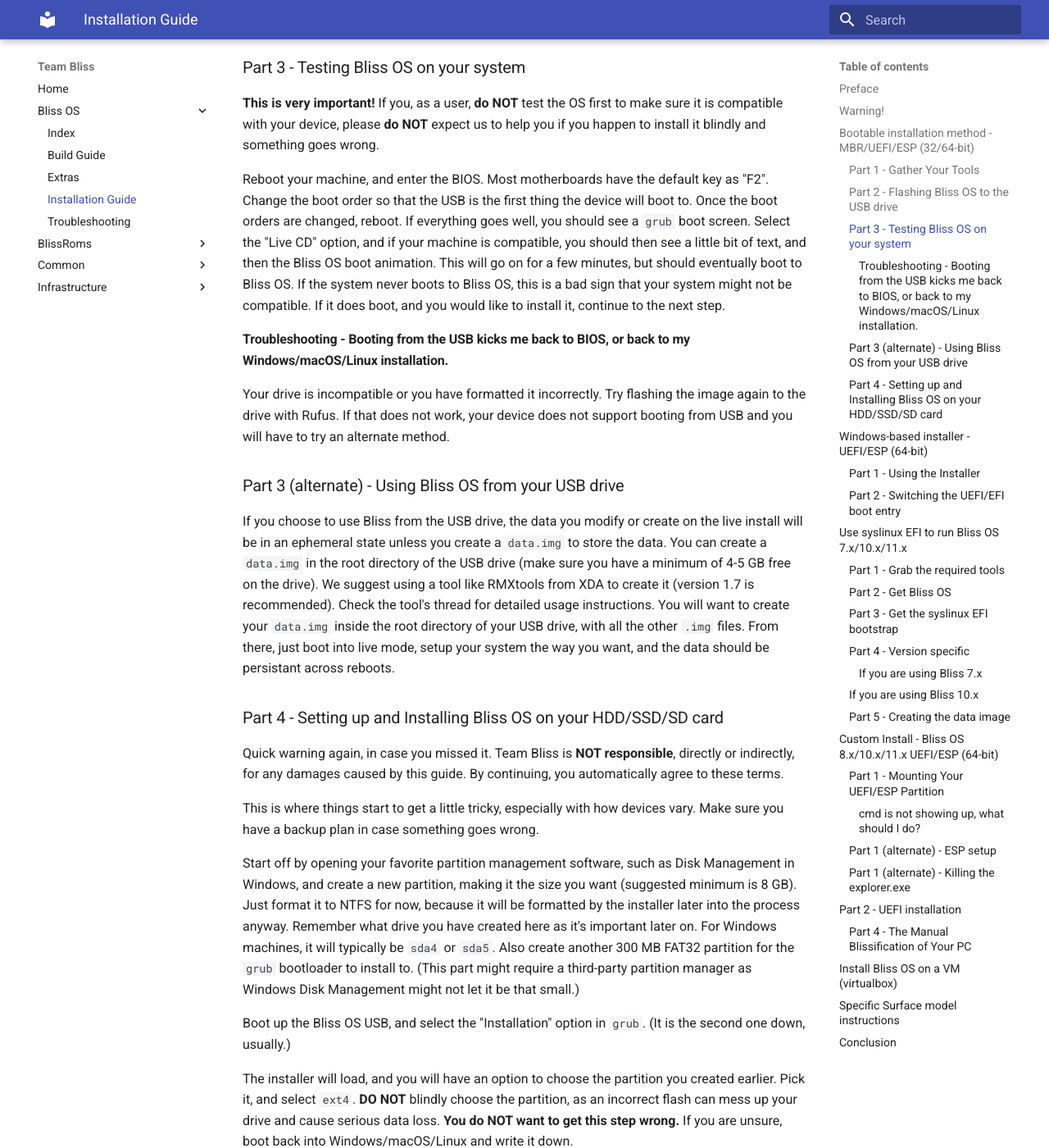
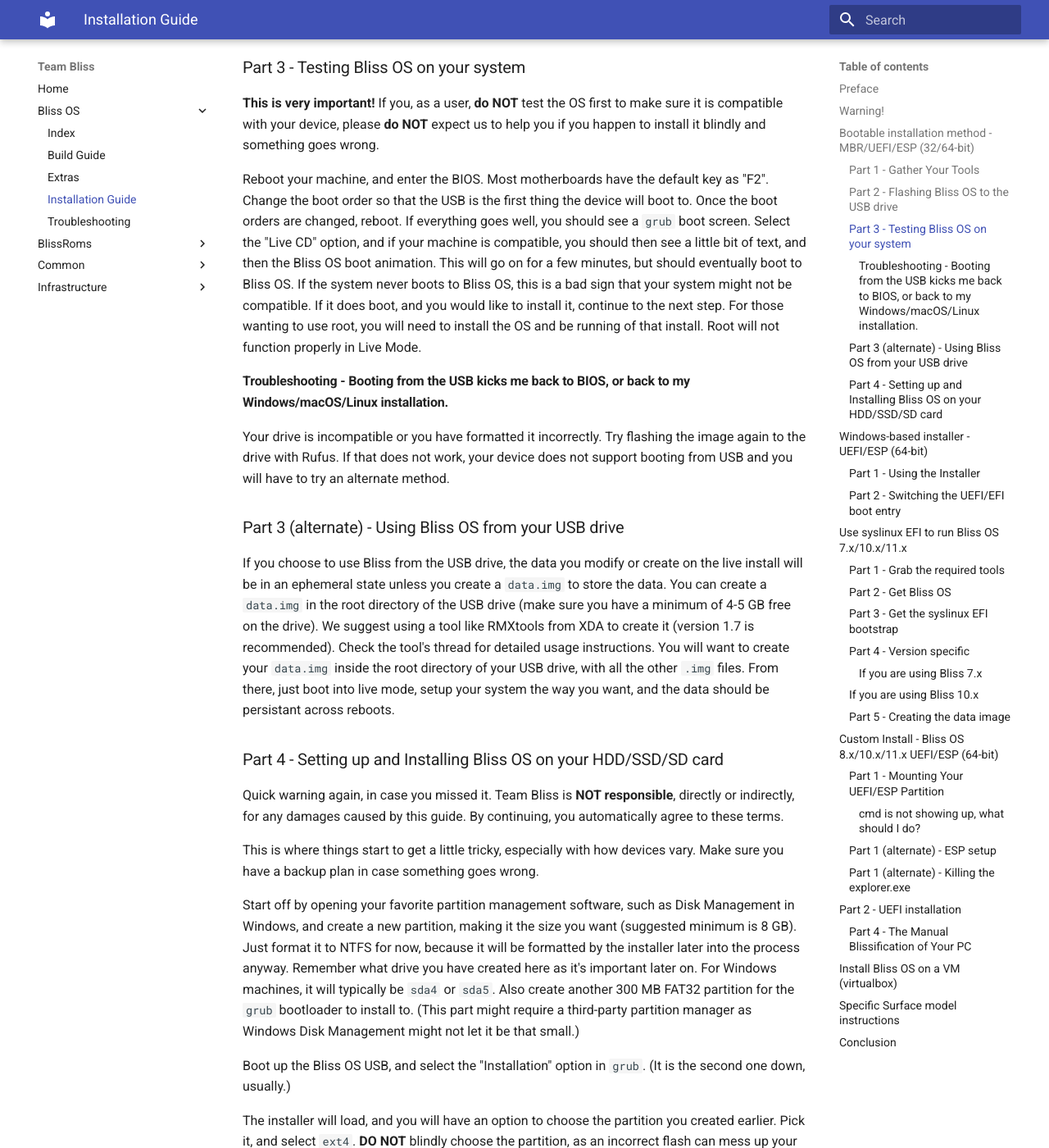
Before and after one commit to BlissRoms/Documentation-old, an MkDocs documentation site: the page built from docs/Bliss OS/installation-guide.md, in a window 1280 px wide and 1400 px high, scrolled down 1594 px. Shown: the whole window at 82% size. Built offline with MkDocs 1.6.1 and Material for MkDocs 9.7.7, drawn with Linux system fonts in a browser that asks for light colours; some of the changed text lies outside the part shown.

Commit message:
Bliss OS - Re-add root information
Change-Id: I4bcee9e70ca6b9bcddb7db2d9f9b5e6900d54ff9

```diff
--- a/docs/Bliss OS/installation-guide.md
+++ b/docs/Bliss OS/installation-guide.md
@@ -55,6 +55,7 @@ Plug in your USB drive, and load up Rufus. Once loaded, click on the icon next t
 **This is very important!** If you, as a user, **do NOT** test the OS first to make sure it is compatible with your device, please **do NOT** expect us to help you if you happen to install it blindly and something goes wrong.
 
 Reboot your machine, and enter the BIOS. Most motherboards have the default key as "F2". Change the boot order so that the USB is the first thing the device will boot to. Once the boot orders are changed, reboot. If everything goes well, you should see a `grub` boot screen. Select the "Live CD" option, and if your machine is compatible, you should then see a little bit of text, and then the Bliss OS boot animation. This will go on for a few minutes, but should eventually boot to Bliss OS. If the system never boots to Bliss OS, this is a bad sign that your system might not be compatible. If it does boot, and you would like to install it, continue to the next step.
+For those wanting to use root, you will need to install the OS and be running of that install. Root will not function properly in Live Mode.
 
 #### Troubleshooting - Booting from the USB kicks me back to BIOS, or back to my Windows/macOS/Linux installation.
 
@@ -76,7 +77,7 @@ Boot up the Bliss OS USB, and select the "Installation" option in `grub`. (It is
 
 The installer will load, and you will have an option to choose the partition you created earlier. Pick it, and select `ext4`. **DO NOT** blindly choose the partition, as an incorrect flash can mess up your drive and cause serious data loss. **You do NOT want to get this step wrong.** If you are unsure, boot back into Windows/macOS/Linux and write it down.
 
-When it asks if you want to install system as R/W, select "YES".
+When it asks if you want to install system as R/W, select "YES" if you want to use root (SuperSU), and "No" if you do not need root.
 
 When it asks if you want to install `grub`, select "Grub for Legacy BIOS boot type", "Grub2 for UEFI boot type", or neither if you are already running a Linux system. If you chose to install `grub`, the installer will allow you to choose the partition to install `grub` to. Make sure you select the 300 MB partition you set up earlier for `grub`.
 
@@ -95,6 +96,8 @@ For the overall instructions on using this method, please refer to the [tool's o
 ### Part 1 - Using the Installer
 
 The installer has been updated to accept the `.iso` files for our 8.x/10.x/11.x releases. Just follow the prompts the installer gives. Refer to the original thread for any questions, and please search before asking.
+
+If you plan on using root, the process will require you to manually extract the system.img from within the system.sfs file. Then you must delete the system.sfs file after extracting.
 
 **Warning** - for Pie, you will need to add `androidboot.hardware=android_x86_64` to the grub entry in order to boot!
 
```
